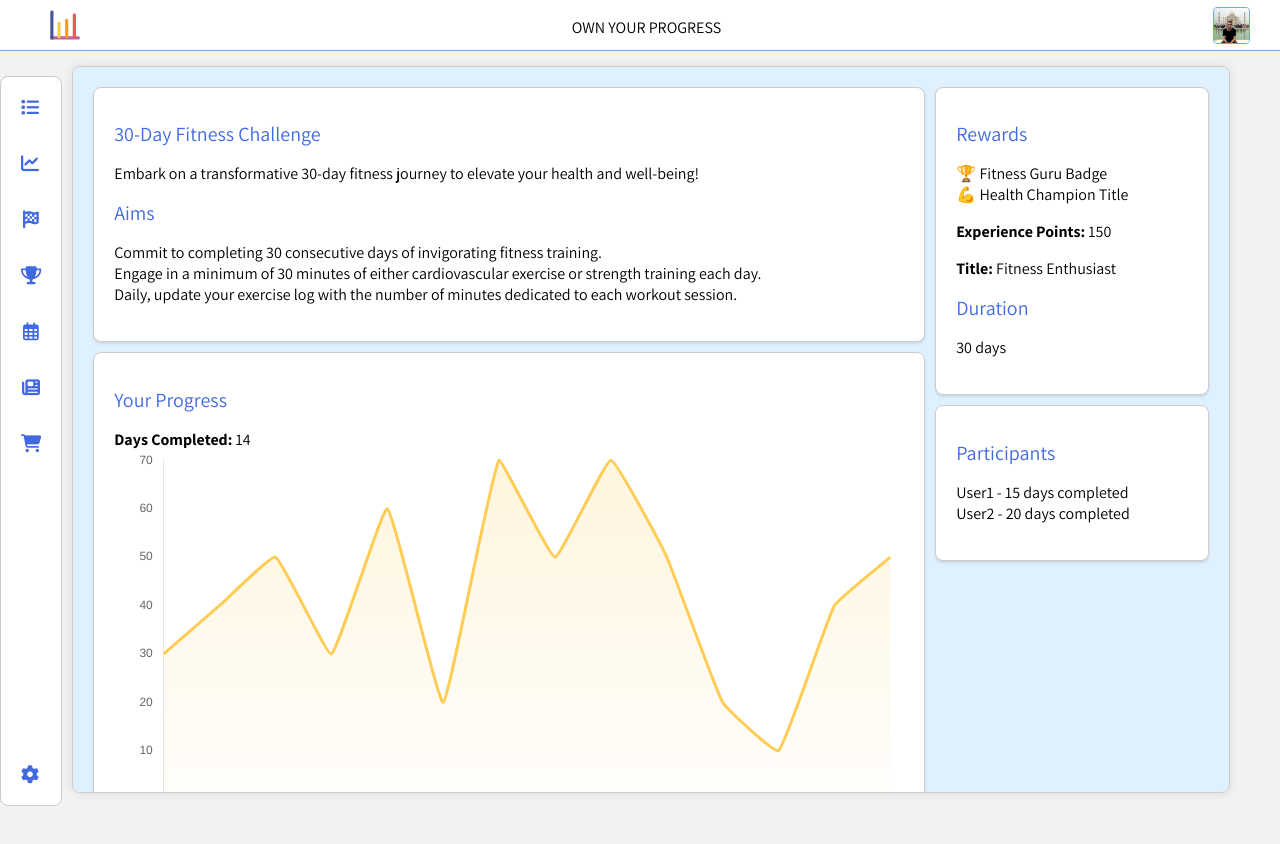
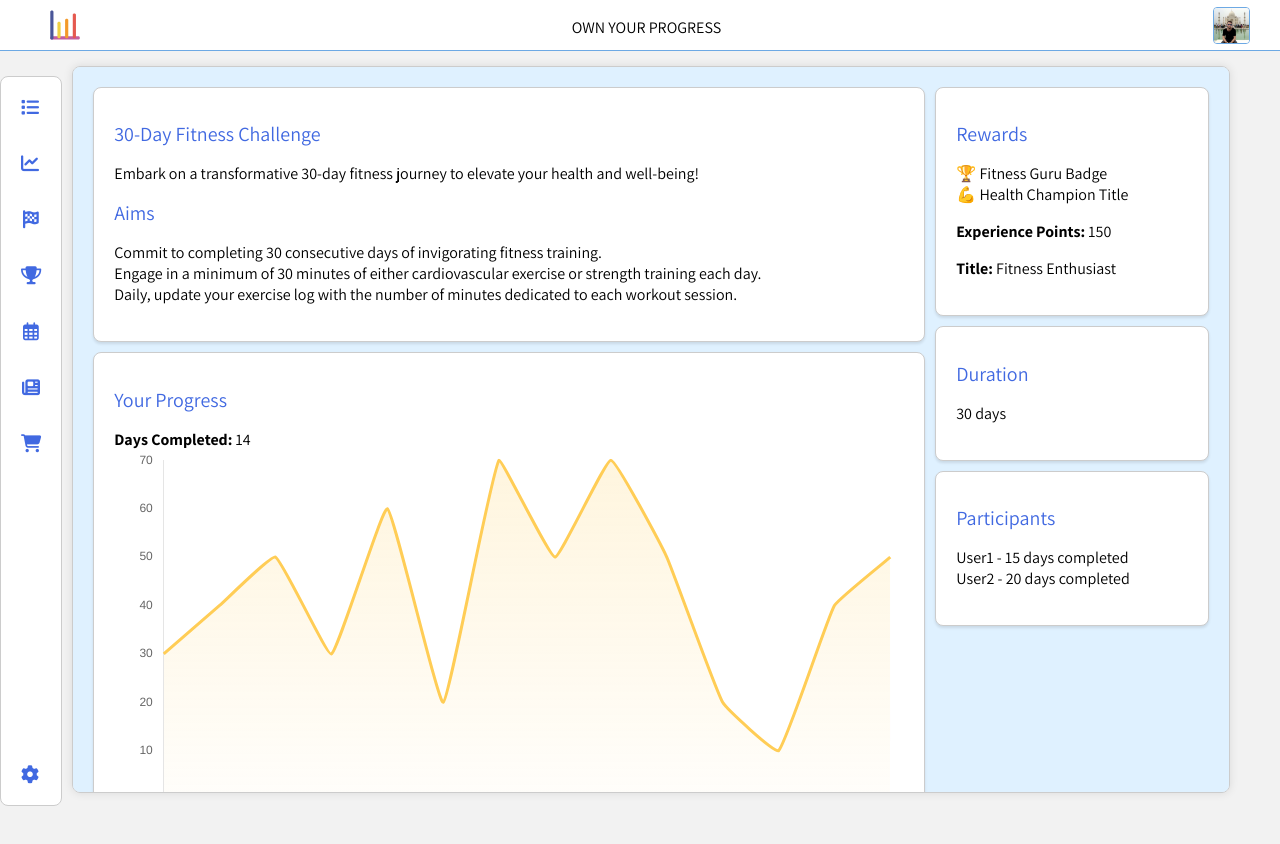
Before and after one commit to joseph-johnson27001/habits_tracker, a Vue app: page /#/active-challenge/1 in a window 1280 px wide. Shown: the top 844 px of the page. Built offline with nearby package versions, Linux system fonts and the light colour scheme.

Commit message:
Separate duration card

```diff
--- a/src/views/ActiveChallengePage.vue
+++ b/src/views/ActiveChallengePage.vue
@@ -41,6 +41,8 @@
           {{ userProgress.experiencePoints }}
         </p>
         <p><strong>Title:</strong> {{ userProgress.title }}</p>
+      </div>
+      <div class="card">
         <h1>Duration</h1>
         <p>{{ challenge.duration }} days</p>
       </div>
```
